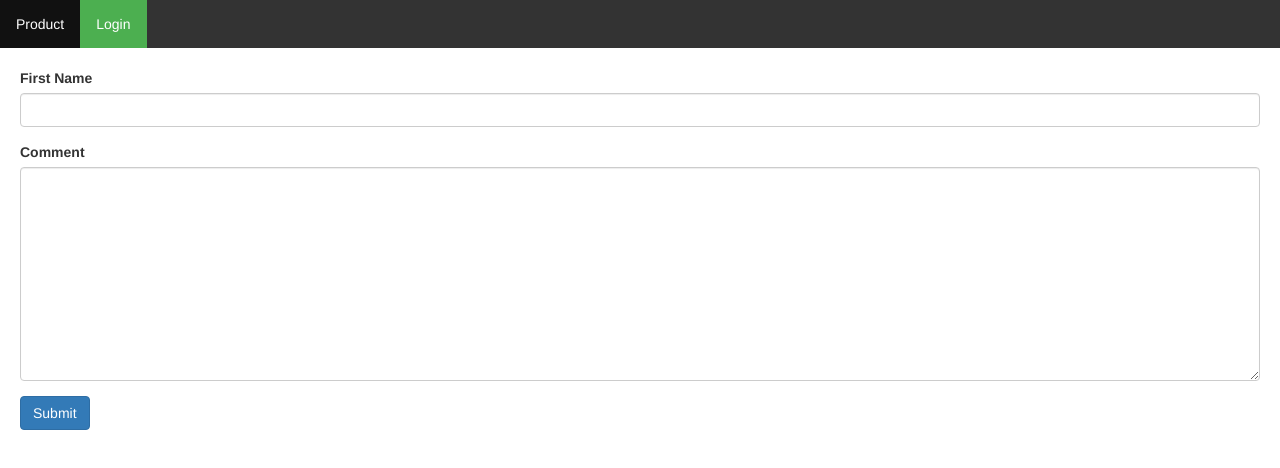
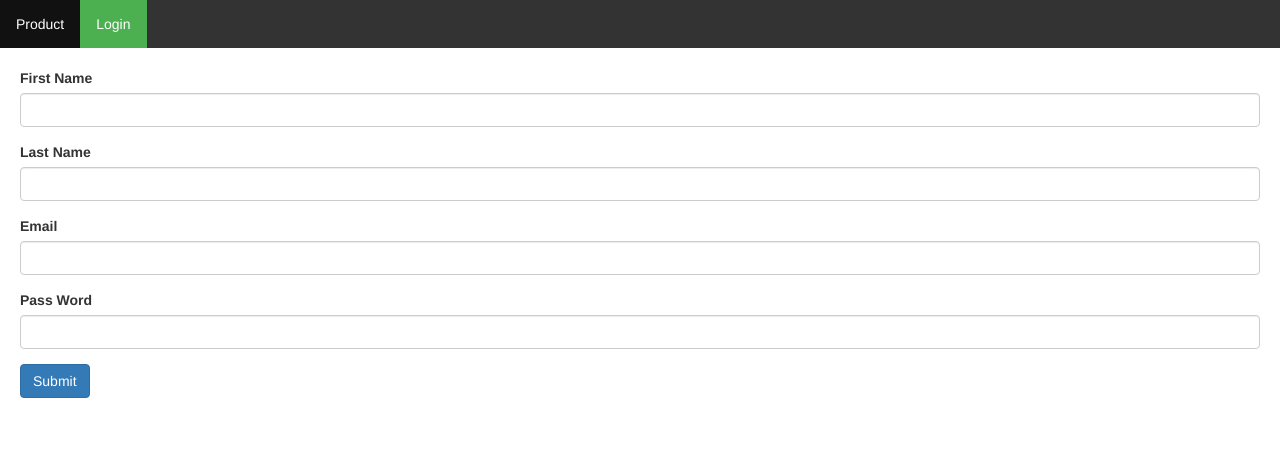
Before and after one commit to tuankhanh45/MyPhone, an Angular app: page /login in a window 1280 px wide. Shown: the top 468 px of the page. Built offline with nearby package versions, Linux system fonts and the light colour scheme.

Commit message:
add form validate

```diff
--- a/src/app/login/login.component.html
+++ b/src/app/login/login.component.html
@@ -1,11 +1,27 @@
 <form>
     <div class="form-group">
         <label for="firstName">First Name</label>
-        <input required ngModel name="firstName" #firstName="ngModel" (change)="log(firstName)" id="firstName" type="text" class="form-control">
+        <input required minlength="3" pattern="banana" ngModel name="firstName" #firstName="ngModel" (change)="log(firstName)" id="firstName" type="text" class="form-control">
+        <div class="alert alert-danger" *ngIf="firstName.touched && !firstName.valid">
+            <div *ngIf="firstName.errors.required"> The firstName is required</div>
+            <div *ngIf="firstName.errors.minlength"> The firstName should be more 3 character</div>
+            <div *ngIf="firstName.errors.pattern"> The firstName should be match the pattern</div>
+        </div>
     </div>
     <div class="form-group">
-        <label for="comment">Comment</label>
-        <textarea id="comment" cols="30" rows="10" class="form-control"></textarea>
+        <label for="lastName">Last Name</label>
+        <input required ngModel name="lastName" #lastName="ngModel" id="lastName" type="text" class="form-control">
+        <div class="alert alert-danger" *ngIf="firstName.touched && !firstName.valid">
+
+        </div>
+    </div>
+    <div class="form-group">
+        <label for="email">Email</label>
+        <input required ngModel name="email" #email="ngModel" id="email" type="text" class="form-control">
+    </div>
+    <div class="form-group">
+        <label for="passWord">Pass Word</label>
+        <input required ngModel name="passWord" #passWord="ngModel" id="passWord" type="text" class="form-control">
     </div>
     <button class="btn btn-primary">Submit</button>
 </form>
--- a/src/app/login/login.component.ts
+++ b/src/app/login/login.component.ts
@@ -4,6 +4,10 @@ import { Component, OnInit } from '@angular/core';
   templateUrl: './login.component.html',
   styleUrls: ['./login.component.css']
 })
-export class LoginComponent {
-  log(x) { console.log(x); }
+export class LoginComponent implements OnInit {
+  constructor( ) {
+   }
+
+  ngOnInit() {
+  }
 }
```
